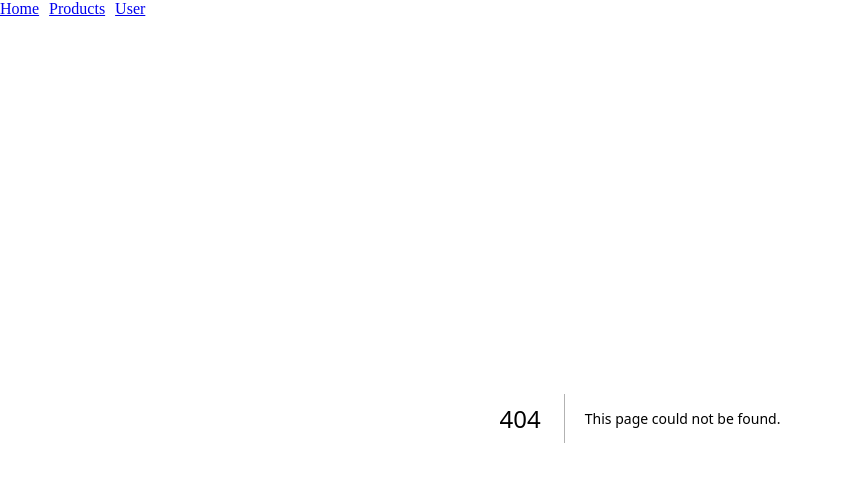
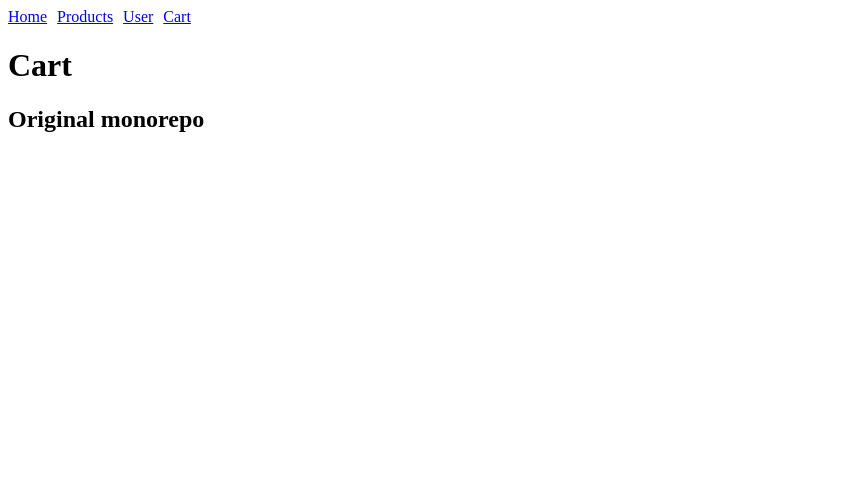
Before and after one commit to mrfede2/starterkit-commercetools-poc-fork, a Next.js app in the folder apps/starterkit-commercetools/: page /cart in a window 1280 px wide. Before the commit this address had no page. Shown: the top 482 px of the page, without its empty margins (0-843 px from the left). Built offline with nearby package versions, Linux system fonts and the light colour scheme.

Commit message:
add cart page

```diff
--- a/apps/starterkit-commercetools/src/modules/ui/Navbar.tsx
+++ b/apps/starterkit-commercetools/src/modules/ui/Navbar.tsx
@@ -12,6 +12,9 @@ export const Navbar = () => {
             <div>
                 <Link href="/user">User</Link>
             </div>
+            <div>
+                <Link href="/cart">Cart</Link>
+            </div>
         </div>
     )
 }
--- /dev/null
+++ b/apps/starterkit-commercetools/src/pages/cart.tsx
@@ -0,0 +1,8 @@
+export default function Cart() {
+  return (
+    <div>
+      <h1>Cart</h1>
+      <h2>Original monorepo</h2>
+    </div>
+  )
+}
```
